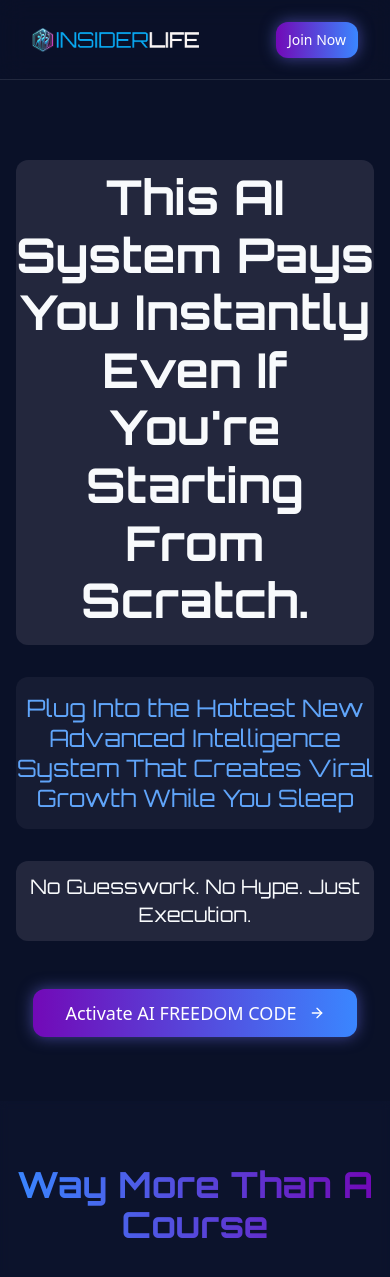
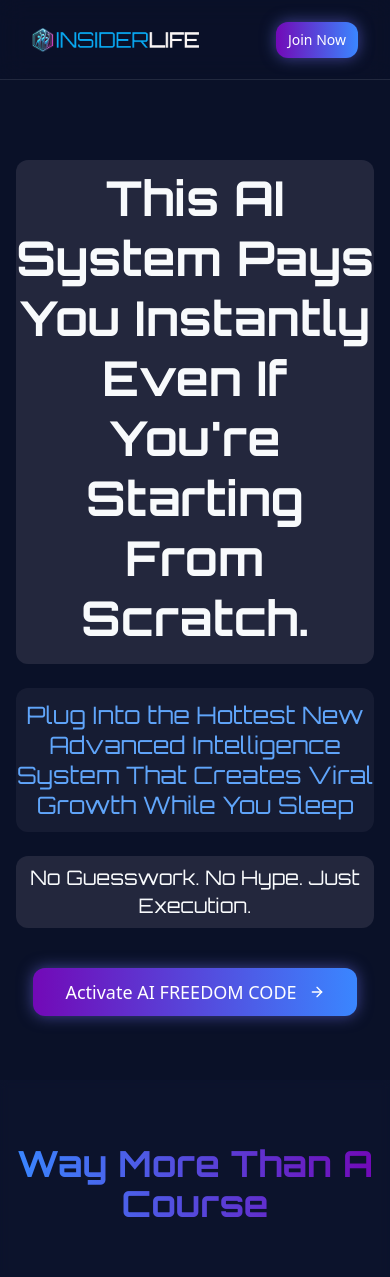
Before and after one commit to TokenomixLabs/insiderlife-lander, a React (Vite) app: page /aifreedomcode in a window 390 px wide. Shown: the top 1277 px of the page. Built offline with nearby package versions, Linux system fonts and the light colour scheme.

Commit message:
Fix: Adjust HeroSection text size and spacing
Adjust text size and spacing in the HeroSection component for better visual appearance.

```diff
--- a/src/components/aifreedom/HeroSection.tsx
+++ b/src/components/aifreedom/HeroSection.tsx
@@ -11,13 +11,13 @@ const HeroSection = () => {
 
   return (
     <section className="container mx-auto px-4 py-16 md:py-24 text-center">
-      <h1 className="text-5xl md:text-6xl lg:text-7xl font-bold font-orbitron mb-8 leading-[1.2] py-2 pb-4 bg-pink-100/10 rounded-lg">
+      <h1 className="text-5xl md:text-6xl lg:text-7xl font-bold font-orbitron mb-6 leading-tight py-2 pb-4 bg-pink-100/10 rounded-lg">
         This AI System Pays You Instantly Even If You're Starting From Scratch.
       </h1>
-      <p className="text-2xl md:text-3xl lg:text-4xl mb-8 max-w-4xl mx-auto text-blue-400 leading-tight font-orbitron bg-pink-100/5 rounded-lg py-4">
+      <p className="text-2xl md:text-3xl lg:text-4xl mb-6 max-w-4xl mx-auto text-blue-400 leading-tight font-orbitron bg-pink-100/5 rounded-lg py-3">
         Plug Into the Hottest New Advanced Intelligence System That Creates Viral Growth While You Sleep
       </p>
-      <p className="text-xl md:text-2xl lg:text-3xl mb-12 max-w-3xl mx-auto font-orbitron bg-pink-100/10 rounded-lg py-3">
+      <p className="text-xl md:text-2xl lg:text-3xl mb-10 max-w-3xl mx-auto font-orbitron bg-pink-100/10 rounded-lg py-2">
         No Guesswork. No Hype. Just Execution.
       </p>
       <div className="flex justify-center">
```
